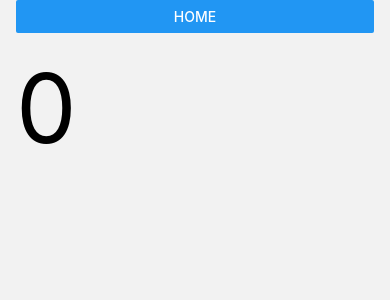
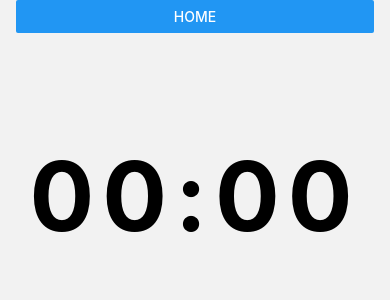
Before and after one commit to dev2820/TBT, a React Native app: screen /Timer in a window 390 px wide. Shown: the top 300 px of the page. Built offline with nearby package versions, Linux system fonts and the light colour scheme.

Commit message:
style/Timer 위치 조정

```diff
--- a/src/screens/TimerPage.js
+++ b/src/screens/TimerPage.js
@@ -6,6 +6,7 @@ import { observe } from "mobx";
 import { useTimerStore } from "@store/timerStore";
 import { usePhaseStore } from "@store/phaseStore";
 import globalStyle from "@assets/globalStyle";
+import formatTime from "@utils/formatTime";
 
 const phase = usePhaseStore();
 const timer = useTimerStore();
@@ -24,14 +25,20 @@ const TimerPage = ({ navigation }) => {
       }
     });
   }, []);
-
+  const theme = { backgroundColor: phase.currentPhase?.theme };
   return (
-    <Page style={{ backgroundColor: phase.currentPhase?.theme }}>
-      <View style={styles.title}>
+    <Page style={theme}>
+      <View style={styles.topbar}>
         <Button title="Home" onPress={goBack}></Button>
       </View>
-      <Text style={globalStyle.HEADING_LARGE}>{phase.currentPhase?.name}</Text>
-      <Text style={globalStyle.DISPLAY_EXTRA_LARGE}>{timer.time}</Text>
+      <View style={styles.timer}>
+        <Text style={globalStyle.HEADING_LARGE}>
+          {phase.currentPhase?.name}
+        </Text>
+        <Text style={[globalStyle.DISPLAY_EXTRA_LARGE, styles.time]}>
+          {formatTime(timer.time)}
+        </Text>
+      </View>
     </Page>
   );
 };
@@ -40,7 +47,18 @@ const styles = StyleSheet.create({
   text: {
     color: "green",
   },
-  title: {
+  timer: {
+    alignItems: "center",
+    top: 88,
+  },
+  time: {
+    height: 380,
+    textAlignVertical: "center",
+    fontWeight: "700",
+    letterSpacing: 8,
+  },
+  state: {},
+  topbar: {
     height: 56,
   },
 });
```
